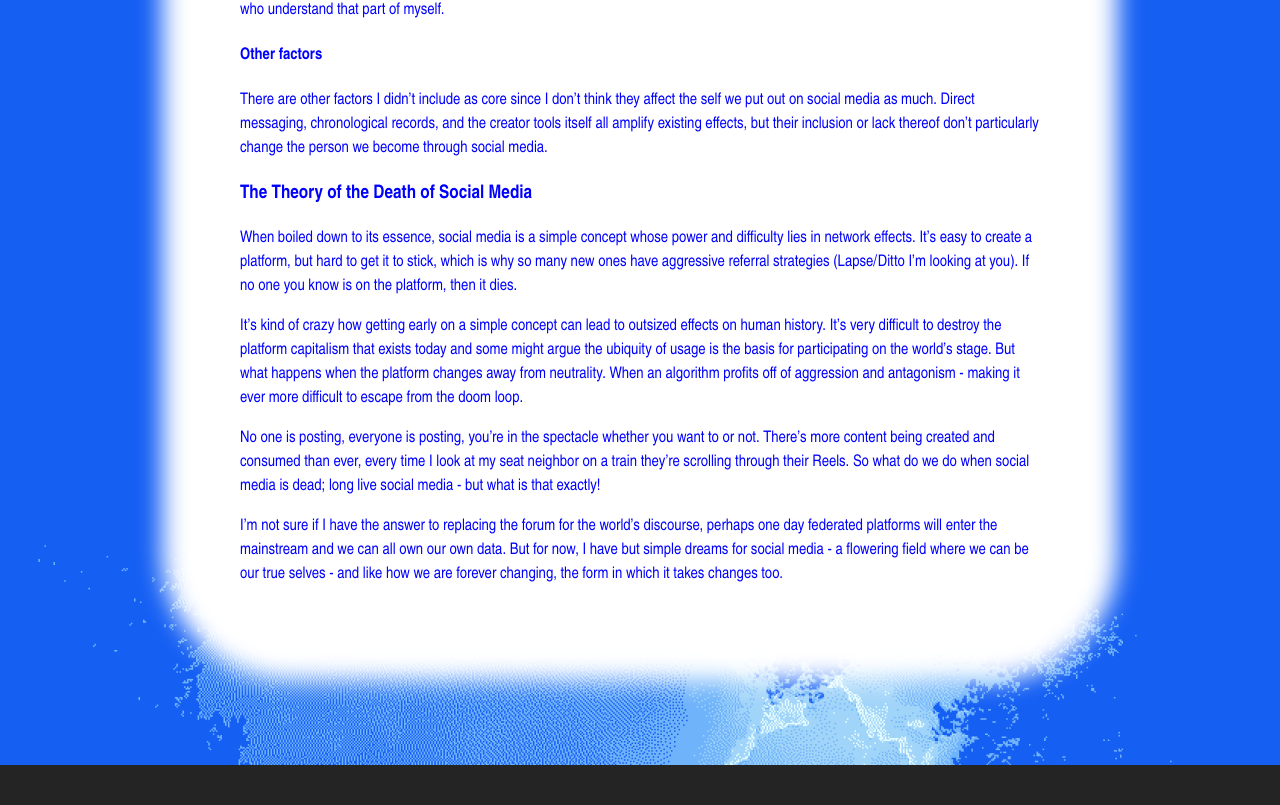
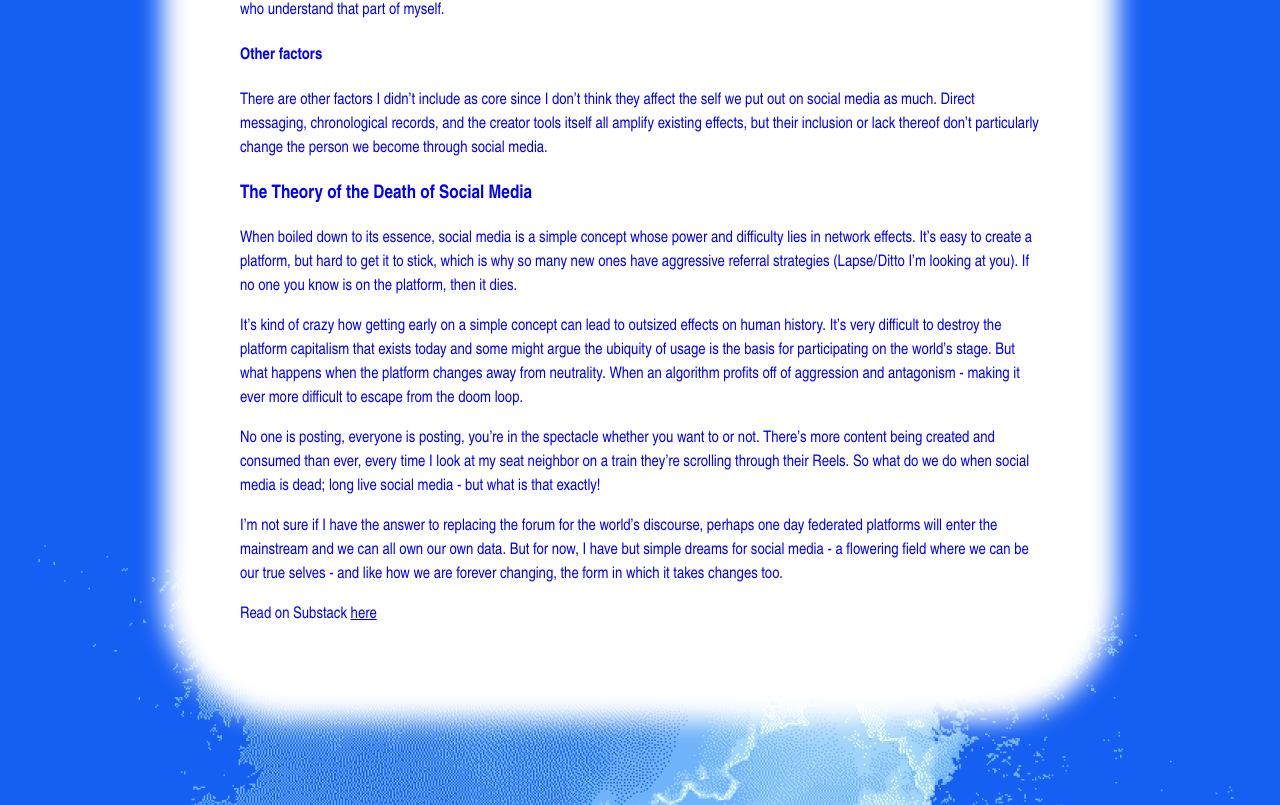
Before and after one commit to connieliu0/socialmediasys, a Svelte app: page / in a window 1280 px wide. Shown: the part 2144-2949 px from the top of the page. Before the commit the page ends 2909 px from the top, so only its background shows below. Built offline with nearby package versions, Linux system fonts and the light colour scheme.

Commit message:
substack

```diff
--- a/src/App.svelte
+++ b/src/App.svelte
@@ -46,6 +46,7 @@ Perhaps the solution is to delete all your social media accounts when you’re 3
 <p>It’s kind of crazy how getting early on a simple concept can lead to outsized effects on human history. It’s very difficult to destroy the platform capitalism that exists today and some might argue the ubiquity of usage is the basis for participating on the world’s stage. But what happens when the platform changes away from neutrality. When an algorithm profits off of aggression and antagonism - making it ever more difficult to escape from the doom loop.</p>
 <p>No one is posting, everyone is posting, you’re in the spectacle whether you want to or not. There’s more content being created and consumed than ever, every time I look at my seat neighbor on a train they’re scrolling through their Reels. So what do we do when social media is dead; long live social media - but what is that exactly!</p>
 <p>I’m not sure if I have the answer to replacing the forum for the world’s discourse, perhaps one day federated platforms will enter the mainstream and we can all own our own data. But for now, I have but simple dreams for social media - a flowering field where we can be our true selves - and like how we are forever changing, the form in which it takes changes too.</p>
+<p>Read on Substack <a href="https://corny.substack.com/p/the-social-media-theory-of-everything">here</a></p>
 </div>
 </main>
 
```
